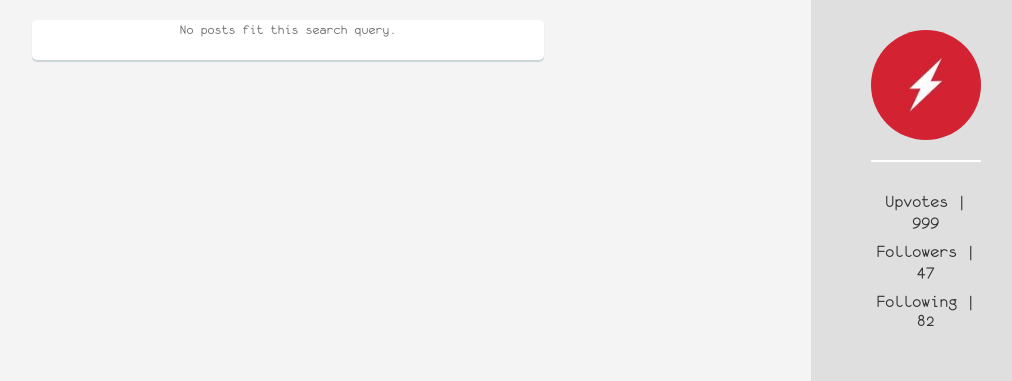
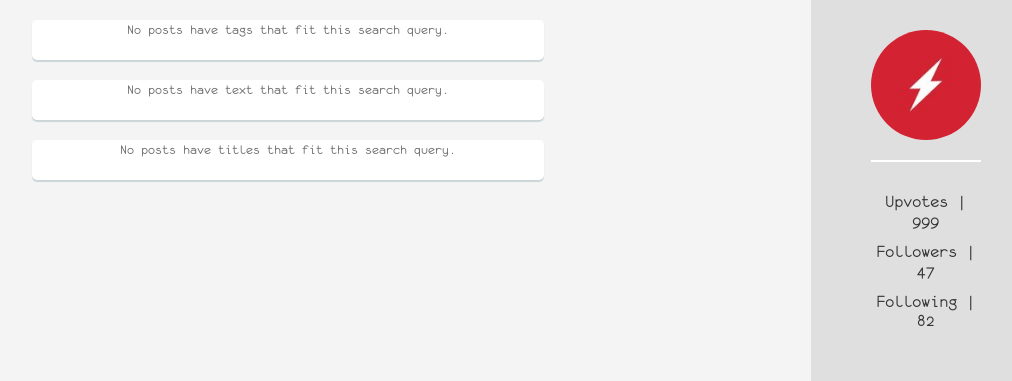
Before and after one commit to jaeteekae/pintergram, a Django app: template newsfeed/templates/newsfeed/search.html in a window 1280 px wide. Shown: the part 60-441 px from the top of the page, without its empty margins (239-1251 px from the left). Run offline with Django 3.2, Linux system fonts and the light colour scheme; the template is opened without the code that fills it, so the values that code supplies are empty; parts of the project's set-up code (start-up, migrations or seed data) failed here and were passed over; some libraries are stand-ins or nearby versions.

Commit message:
better search

```diff
--- a/newsfeed/templates/newsfeed/search.html
+++ b/newsfeed/templates/newsfeed/search.html
@@ -3,7 +3,7 @@
 {% block newsfeed-content %}
 
 
-{% if tagged_post_list %}
+{% if zipped_tags %}
 TAGS POSTS:
     {% for post, tag_group in zipped_tags %}
 
@@ -61,7 +61,13 @@ TAGS POSTS:
 
 
     {% endfor %}
+{% else %}
+    <div class="post pn text-align-center monofur-font">
+        <p>No posts have tags that fit this search query.</p>
+    </div>
+{% endif %}
 
+{% if zipped_text %}
 TEXT POSTS:
     {% for post, tag_group in zipped_text %}
 
@@ -119,7 +125,13 @@ TEXT POSTS:
 
 
     {% endfor %}
+{% else %}
+    <div class="post pn text-align-center monofur-font">
+        <p>No posts have text that fit this search query.</p>
+    </div>
+{% endif %}
 
+{% if zipped_title %}
 TITLE POSTS:
     {% for post, tag_group in zipped_title %}
 
@@ -180,10 +192,10 @@ TITLE POSTS:
 
 {% else %}
     <div class="post pn text-align-center monofur-font">
-        <p>No posts fit this search query.</p>
+        <p>No posts have titles that fit this search query.</p>
     </div>
+{% endif %}
 
-{% endif %}
 
 <!-- PUT IT BACK HERE -->
 
```
